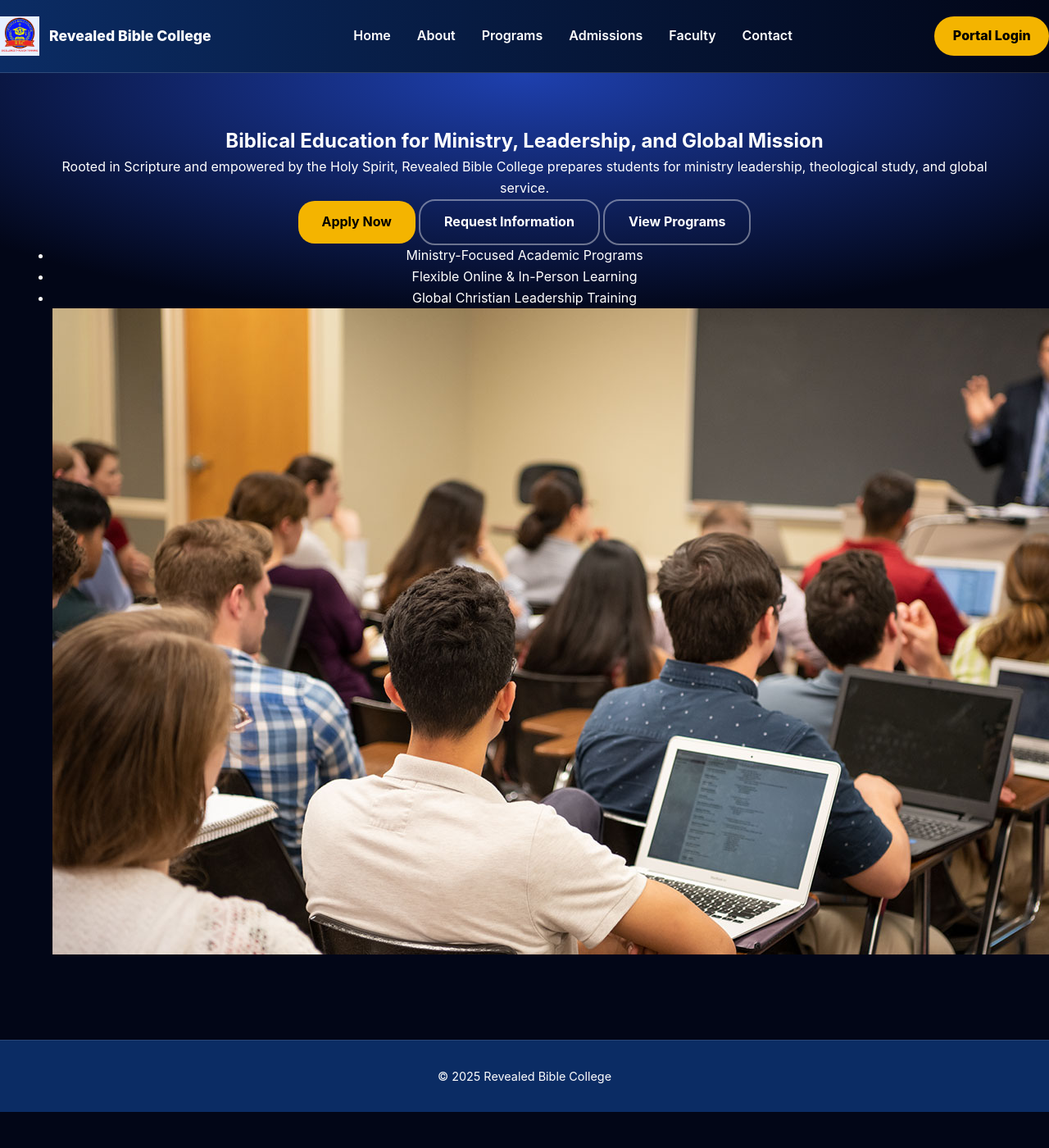
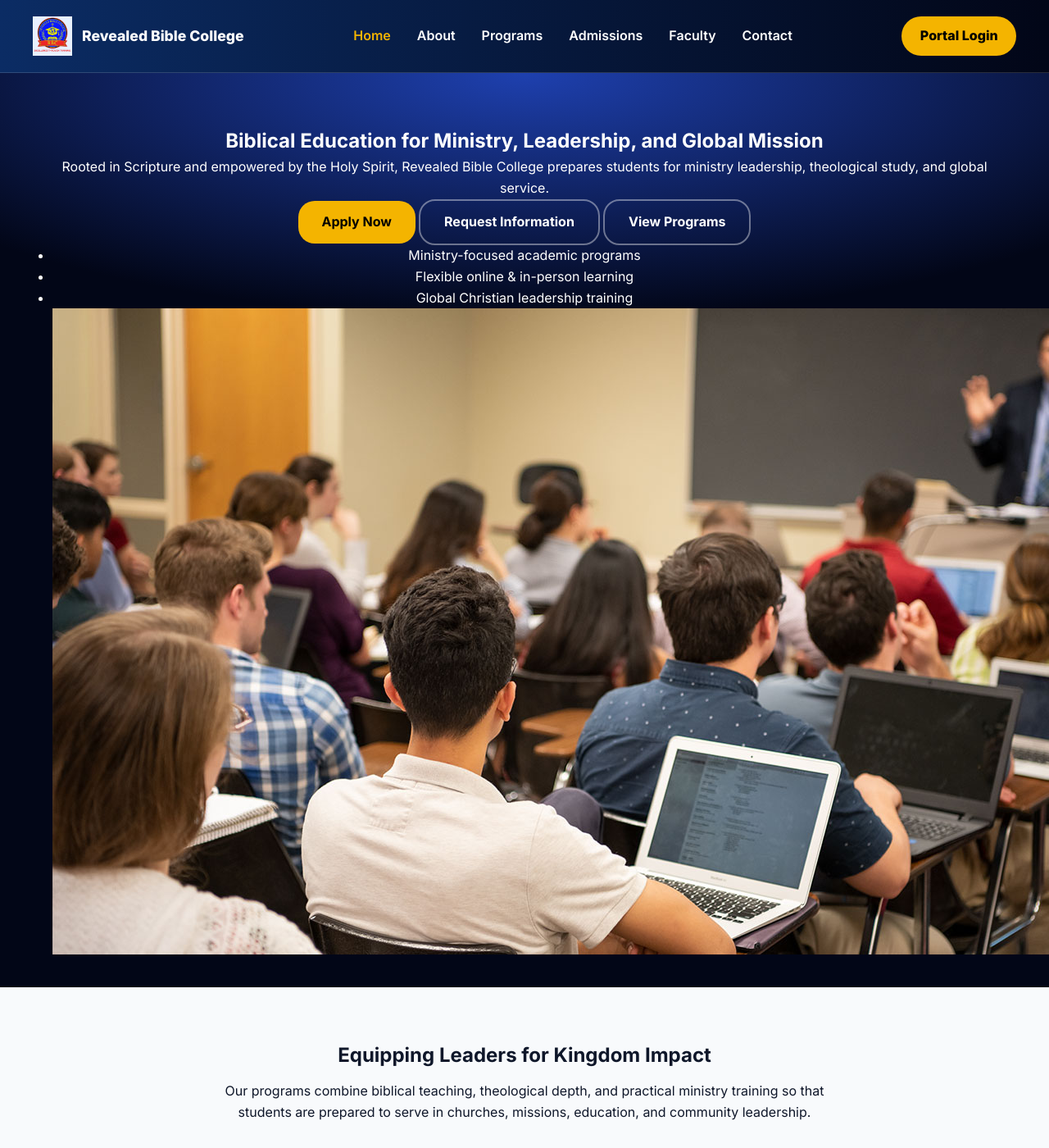
Before and after one commit to WillieKM/my-student-portal, a Jekyll site: the page index.html, which Jekyll copies as it is, in a window 1280 px wide and 1400 px high. Shown: the whole window at 82% size. Built offline with Jekyll 4.4.1, drawn with Linux system fonts in a browser that asks for light colours; some of the changed text lies outside the part shown.

Commit message:
Update index.html

```diff
--- a/index.html
+++ b/index.html
@@ -1,11 +1,39 @@
----
-layout: default
-title: Revealed Bible College | Biblical Education
----
+<!DOCTYPE html>
+<html lang="en">
+<head>
+  <meta charset="UTF-8" />
+  <meta name="viewport" content="width=device-width, initial-scale=1.0" />
+  <title>Revealed Bible College | Biblical Education</title>
+
+  <meta name="description" content="Revealed Bible College equips students for ministry, leadership, and global mission through Christ-centered biblical education.">
+
+  <link href="https://fonts.googleapis.com/css2?family=Inter:wght@400;500;600;700;800&display=swap" rel="stylesheet">
+  <link rel="stylesheet" href="assets/css/style.css">
+</head>
+<body>
+
+<header>
+  <div class="nav container">
+    <a class="brand" href="index.html">
+      <img src="logo.png" alt="Revealed Bible College Logo">
+      <span>Revealed Bible College</span>
+    </a>
+
+    <nav class="nav-links">
+      <a href="index.html" class="active">Home</a>
+      <a href="about.html">About</a>
+      <a href="programs.html">Programs</a>
+      <a href="admissions.html">Admissions</a>
+      <a href="faculty.html">Faculty</a>
+      <a href="contact.html">Contact</a>
+    </nav>
+
+    <a href="login.html" class="nav-cta">Portal Login</a>
+  </div>
+</header>
 
 <section class="hero hero-home">
   <div class="container hero-inner">
-
     <div class="hero-content">
       <h1 class="hero-title">
         Biblical Education for Ministry,
@@ -18,22 +46,40 @@
       </p>
 
       <div class="hero-actions">
-        <a href="/admissions.html" class="btn-primary">Apply Now</a>
-        <a href="/contact.html" class="btn-secondary">Request Information</a>
-        <a href="/programs.html" class="btn-secondary alt">View Programs</a>
+        <a href="admissions.html" class="btn-primary">Apply Now</a>
+        <a href="contact.html" class="btn-secondary">Request Information</a>
+        <a href="programs.html" class="btn-secondary alt">View Programs</a>
       </div>
 
       <ul class="hero-benefits">
-        <li>Ministry-Focused Academic Programs</li>
-        <li>Flexible Online & In-Person Learning</li>
-        <li>Global Christian Leadership Training</li>
+        <li>Ministry-focused academic programs</li>
+        <li>Flexible online & in-person learning</li>
+        <li>Global Christian leadership training</li>
       </ul>
     </div>
 
     <figure class="hero-image">
-      <img src="/student-theology-study.jpg"
-        alt="Revealed Bible College students studying theology in a classroom setting">
+      <img src="student-theology-study.jpg" alt="Students engaged in theological instruction">
     </figure>
-
   </div>
 </section>
+
+<section class="section-white">
+  <div class="section-inner container text-center">
+    <h2>Equipping Leaders for Kingdom Impact</h2>
+    <p style="max-width: 800px; margin: 0.75rem auto 0;">
+      Our programs combine biblical teaching, theological depth, and practical ministry
+      training so that students are prepared to serve in churches, missions, education,
+      and community leadership.
+    </p>
+  </div>
+</section>
+
+<footer>
+  <div class="container">
+    © 2025 Revealed Bible College · All Rights Reserved
+  </div>
+</footer>
+
+</body>
+</html>
```
